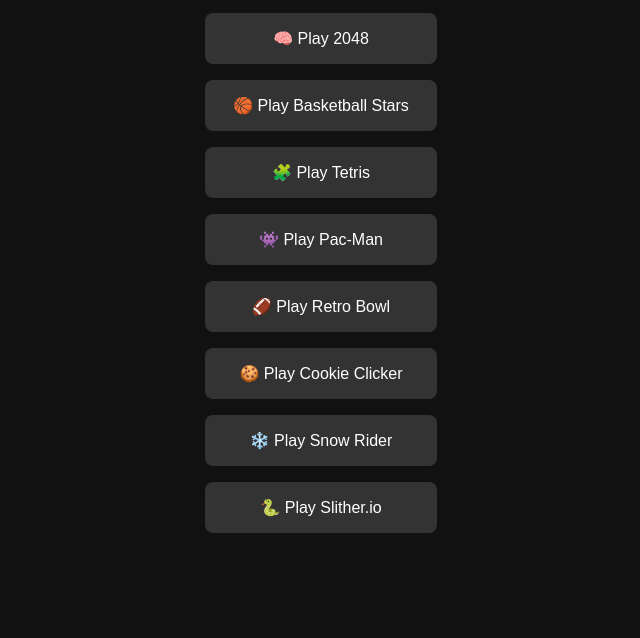
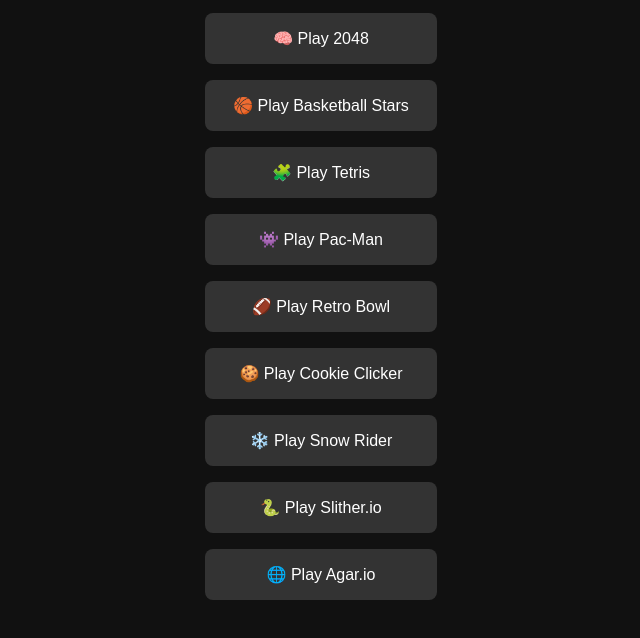
Before and after one commit to Alphaedmund/Game-Hub, a plain HTML site: page index.html in a window 1280 px wide. Shown: the part 144-782 px from the top of the page, without its empty margins (319-959 px from the left). Drawn offline with Linux system fonts and the light colour scheme.

Commit message:
Update index.html

```diff
--- a/index.html
+++ b/index.html
@@ -38,6 +38,8 @@
   <a class="game-link" href="games/cookie-clicker/index.html">🍪 Play Cookie Clicker</a>
   <a class="game-link" href="games/snowrider/index.html">❄️ Play Snow Rider</a>
   <a class="game-link" href="games/slither/index.html">🐍 Play Slither.io</a>
+  <a class="game-link" href="games/agar/index.html">🌐 Play Agar.io</a>
+
 
 
 
```
